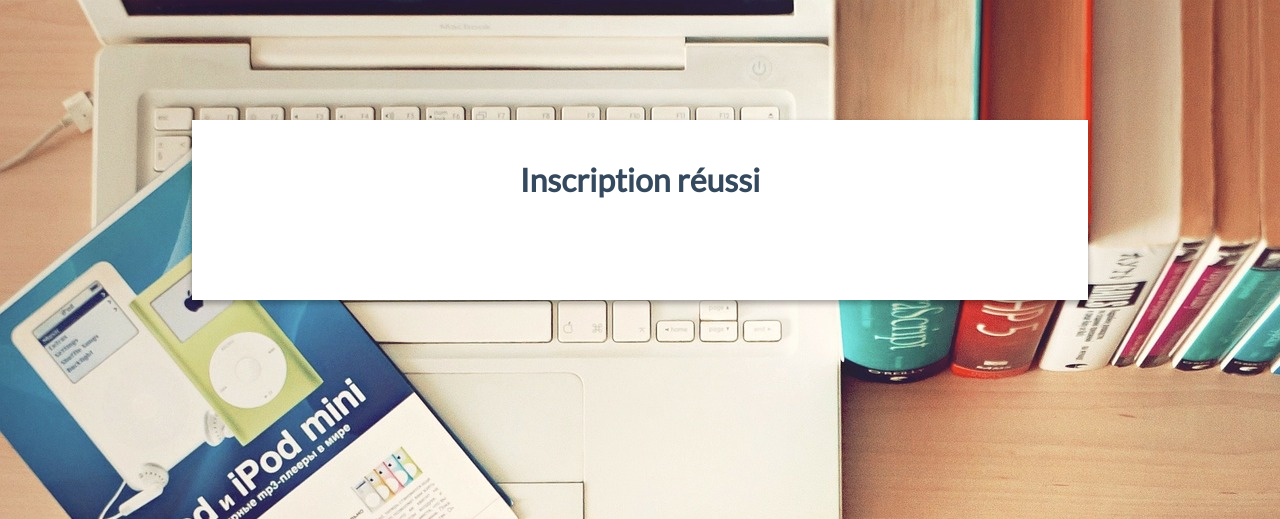
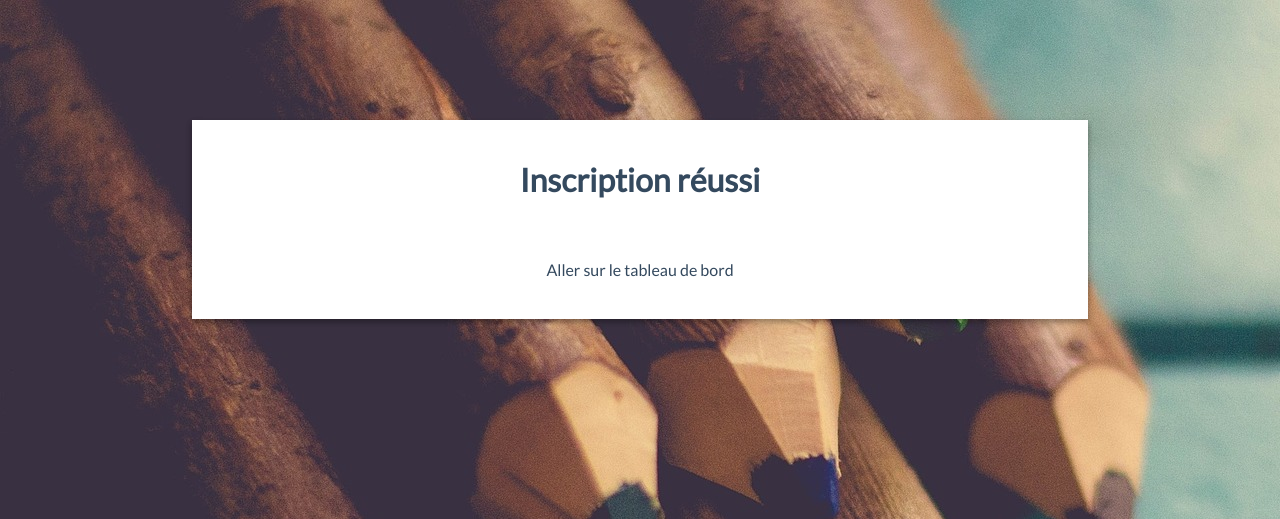
Before and after one commit to 2TSSIO-PPE-Cazin-Chevalier-Cleton-Soret/M2-Creation-Site-Web, a PHP site: page /view/inscription-reussi.php in a window 1280 px wide. Shown: the top 519 px of the page. Run offline with PHP 8.4, Linux system fonts and the light colour scheme.

Commit message:
Commit final - 26/09/18
Commit pour enregistrer les modifications de la journée

```diff
--- a/public/css/main.css
+++ b/public/css/main.css
@@ -45,4 +45,9 @@ body {
   border: 1px solid #229955;
   cursor: pointer;
 }
+
+a.link {
+    text-decoration: none;
+    color: #34495e;
+}
 /*# sourceMappingURL=main.css.map */
--- a/public/css/main.scss
+++ b/public/css/main.scss
@@ -50,5 +50,7 @@ body {
     }
 }
 a.link {
-
+  text-decoration: none;
+  color: #34495e;
+  padding: 30px;
 }
--- a/view/inscription-reussi.php
+++ b/view/inscription-reussi.php
@@ -11,6 +11,7 @@
         <div class="register__title">
             <h1>Inscription réussi</h1>
         </div>
+        <a class="link" href="../tableau-de-bord.php">Aller sur le tableau de bord</a>
     </div>
 </div>
 </div>
```
Also changed, not shown: index.php (+2 -8 lines), view/head.php (added, +8 -0 lines), public/images/background.jpg, public/images/favicon.ico (added).
